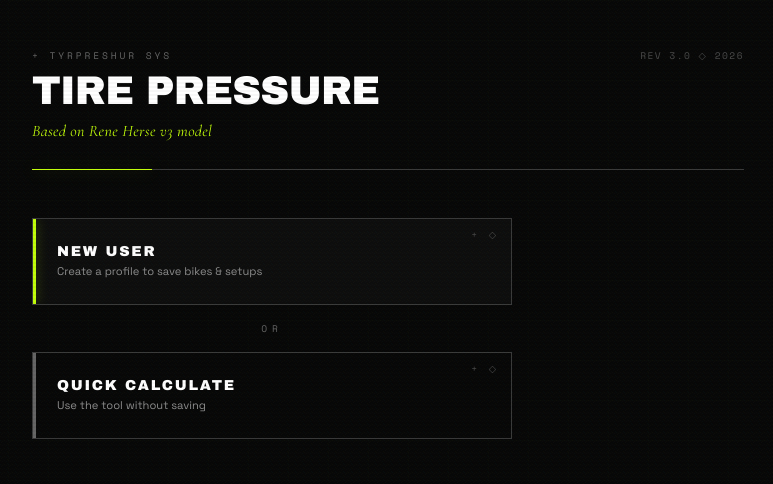
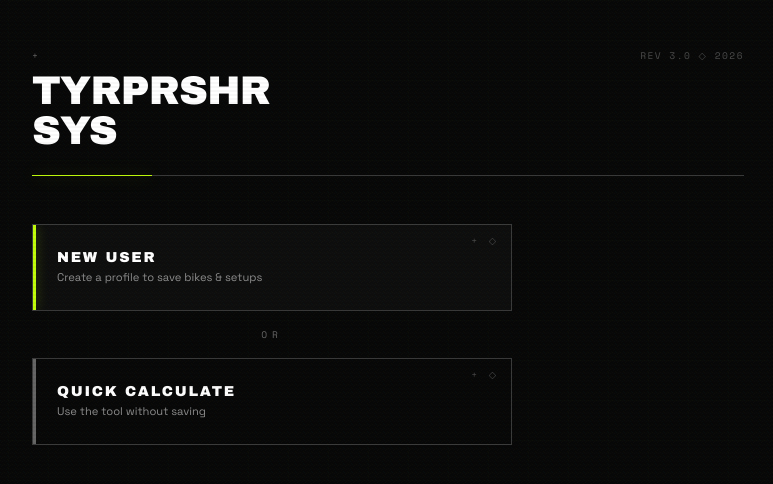
Before and after one commit to tjbmidland/tire-pressure-calculator, a website: page public/index.html in a window 1280 px wide. Shown: the whole page, without its empty margins (252-1025 px from the left). Drawn offline with nearby package versions, Linux system fonts and the light colour scheme; no server answers.

Commit message:
TYRPRSHR SYS — strip to pure branding, no subtitle

```diff
--- a/public/index.html
+++ b/public/index.html
@@ -17,11 +17,10 @@
     <div class="container">
         <header>
             <div class="header-meta">
-                <span class="header-mark">+ TYRPRESHUR SYS</span>
+                <span class="header-mark">+</span>
                 <span class="header-serial">REV 3.0 ◇ 2026</span>
             </div>
-            <h1>Tire Pressure</h1>
-            <p class="subtitle">Based on Rene Herse v3 model</p>
+            <h1>TYRPRSHR<br>SYS</h1>
         </header>
 
         <!-- Onboarding -->
```
